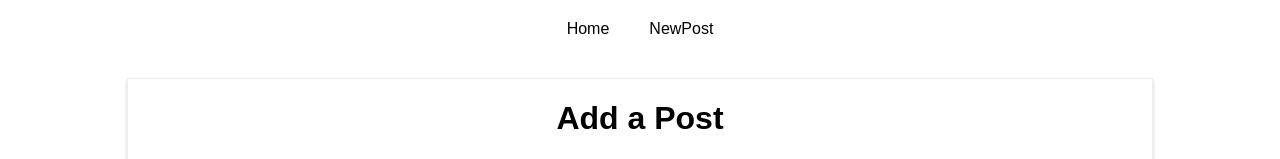
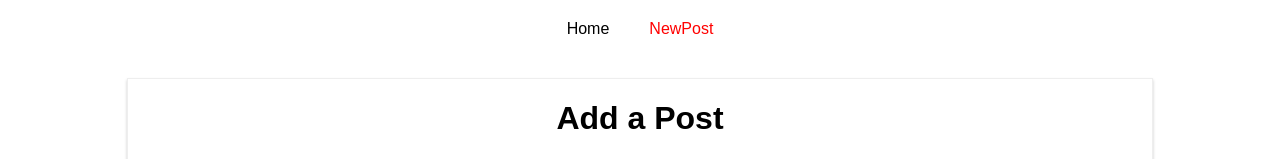
Before and after one commit to imranjeetsingh/Http-Ajax-in-react, a React (Create React App) app: page /new-post in a window 1280 px wide. Shown: the top 159 px of the page. Built offline with nearby package versions, Linux system fonts and the light colour scheme.

Commit message:
added NavLink support for better styling

```diff
--- a/src/containers/Blog/Blog.css
+++ b/src/containers/Blog/Blog.css
@@ -16,6 +16,7 @@
     color: black;
 }
 .Blogs a:hover,
-.Blogs a:active {
+.Blogs a:active,
+.Blogs a.active {
     color: red;
 }
--- a/src/containers/Blog/Blog.js
+++ b/src/containers/Blog/Blog.js
@@ -1,5 +1,5 @@
 import React, { Component } from 'react';
-import {Route, Link} from 'react-router-dom';
+import {Route, NavLink} from 'react-router-dom';
 
 import Posts from './Posts/Posts';
 import NewPosts from './NewPost/NewPost';
@@ -13,12 +13,12 @@
                 <header>
                     <nav>
                         <ul>
-                            <li><Link to="/">Home</Link></li>
-                            <li><Link to={{
+                            <li><NavLink to="/" exact>Home</NavLink></li>
+                            <li><NavLink to={{
                                 pathname:'/new-post',
                                 hash:'#submit',
                                 search:'?quick-submit=true'
-                            }}>NewPost</Link></li>
+                            }}>NewPost</NavLink></li>
                         </ul>
                     </nav>
                 </header>
```
